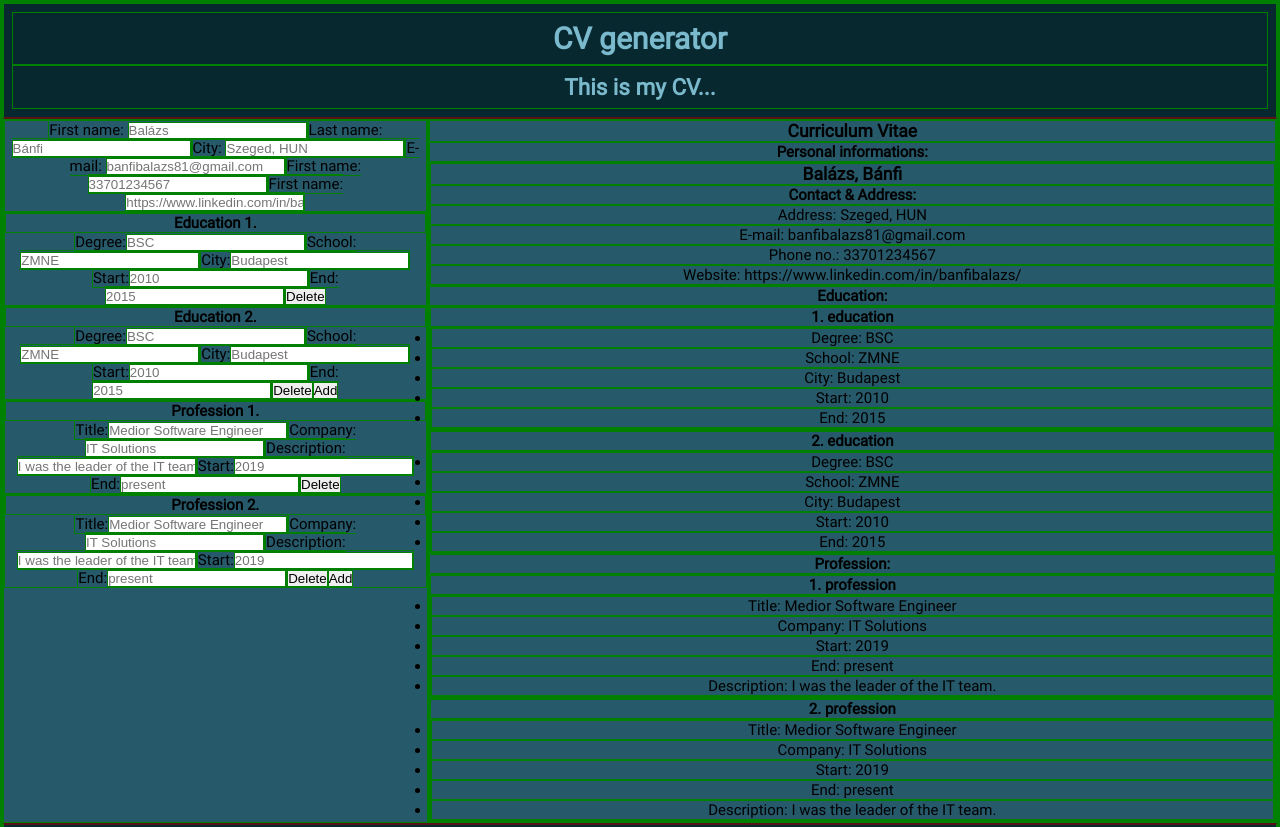
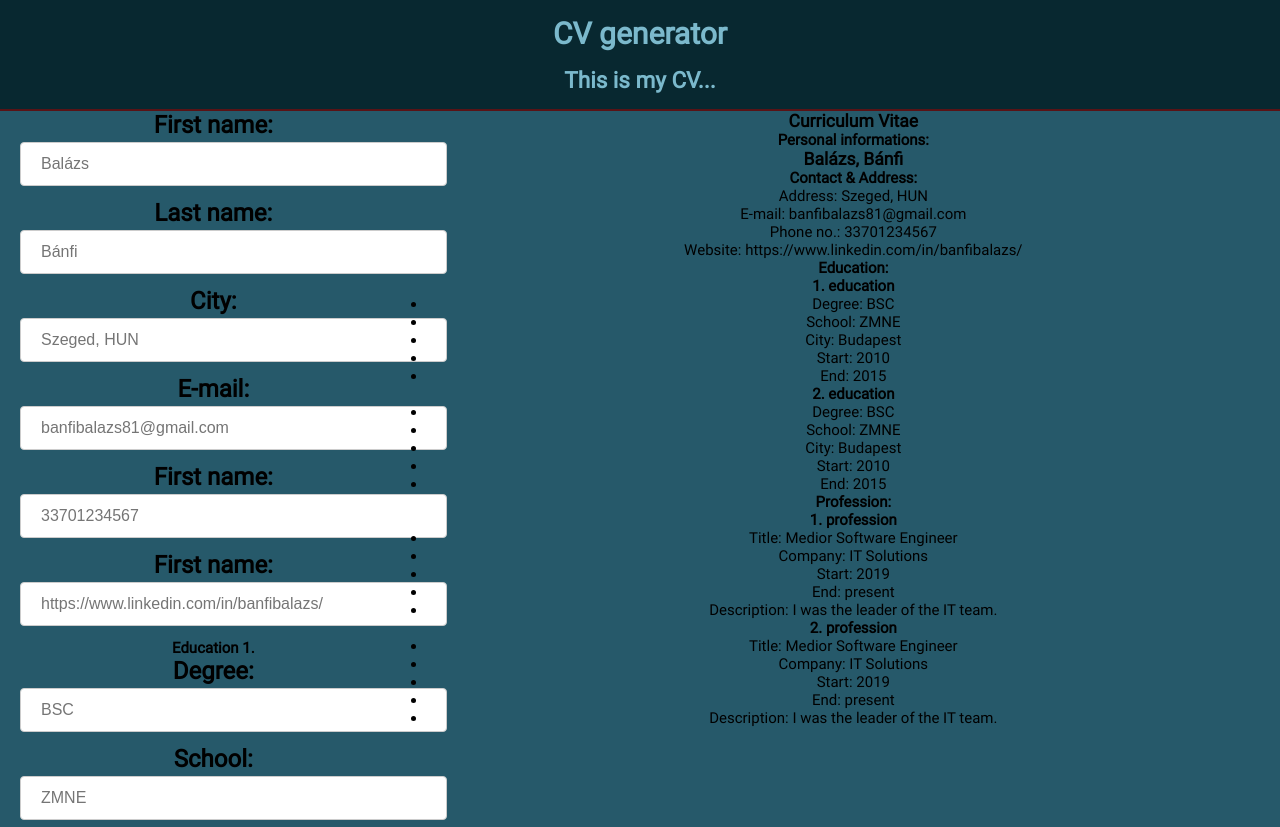
Before and after one commit to BalazsBanfi/CV-generator, a React (Vite) app: page / in a window 1280 px wide. Shown: the top 827 px of the page. Built offline with nearby package versions, Linux system fonts and the light colour scheme.

Commit message:
style input

```diff
--- a/src/styles/style.css
+++ b/src/styles/style.css
@@ -18,7 +18,6 @@
   margin: 0;
   padding: 0;
   box-sizing: border-box;
-  border: 1px solid green;
 }
 
 /*****************
@@ -56,6 +55,53 @@ header * {
 }
 
 /*******************
+***Editor section***
+*******************/
+
+.editor {
+  grid-area: 2 / 1 / 3 / 2;
+}
+
+label {
+  font-size: 1.5rem;
+  font-weight: 600;
+}
+
+input {
+  font-size: 1rem;
+  width: 100%;
+  padding: 12px 20px;
+  margin: 3px 20px 13px;
+  display: inline-block;
+  border: 1px solid #ccc;
+  border-radius: 4px;
+  box-sizing: border-box;
+}
+
+button {
+  width: 40%;
+  background-color: #4caf50;
+  color: white;
+  padding: 12px 20px;
+  margin: 3px 20px 13px;
+  border: none;
+  border-radius: 4px;
+  cursor: pointer;
+}
+
+button:hover {
+  opacity: 0.75;
+}
+
+/**********************
+***Printable section***
+**********************/
+
+.printable {
+  grid-area: 2 / 2 / 3 / 3;
+}
+
+/*******************
 ***Footer section***
 *******************/
 
@@ -76,18 +122,6 @@ footer a {
   max-width: 40px;
 }
 
-/*******************
-***Editor section***
-*******************/
-
-.editor {
-  grid-area: 2 / 1 / 3 / 2;
-}
-
-.printable {
-  grid-area: 2 / 2 / 3 / 3;
-}
-
 /************************
 ***Media query section***
 ************************/
```
